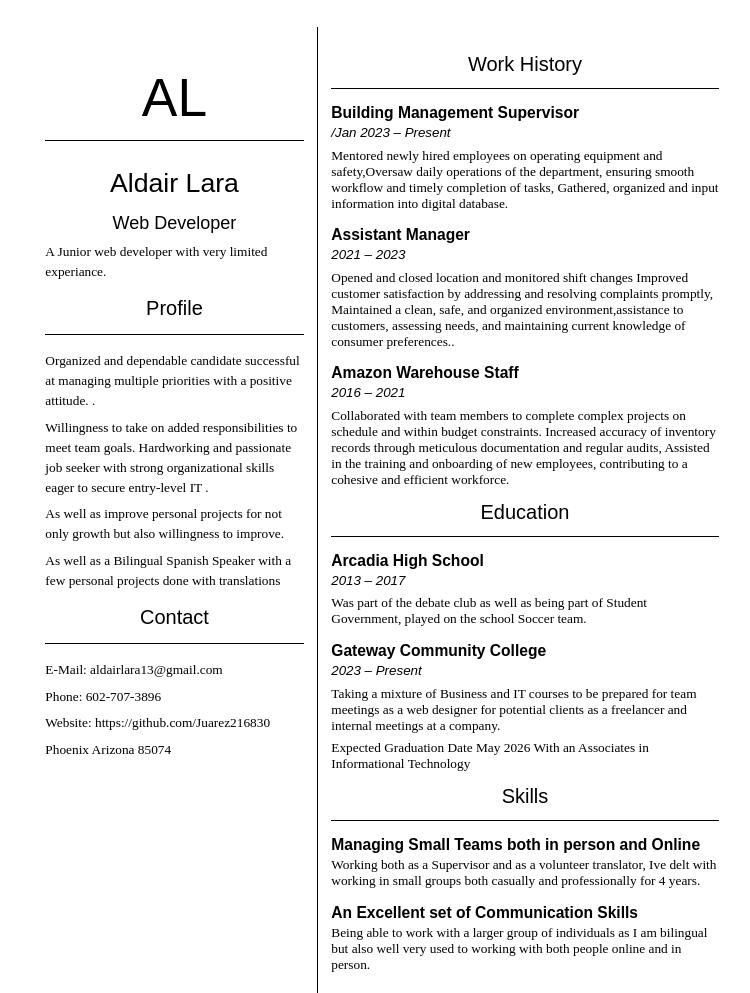
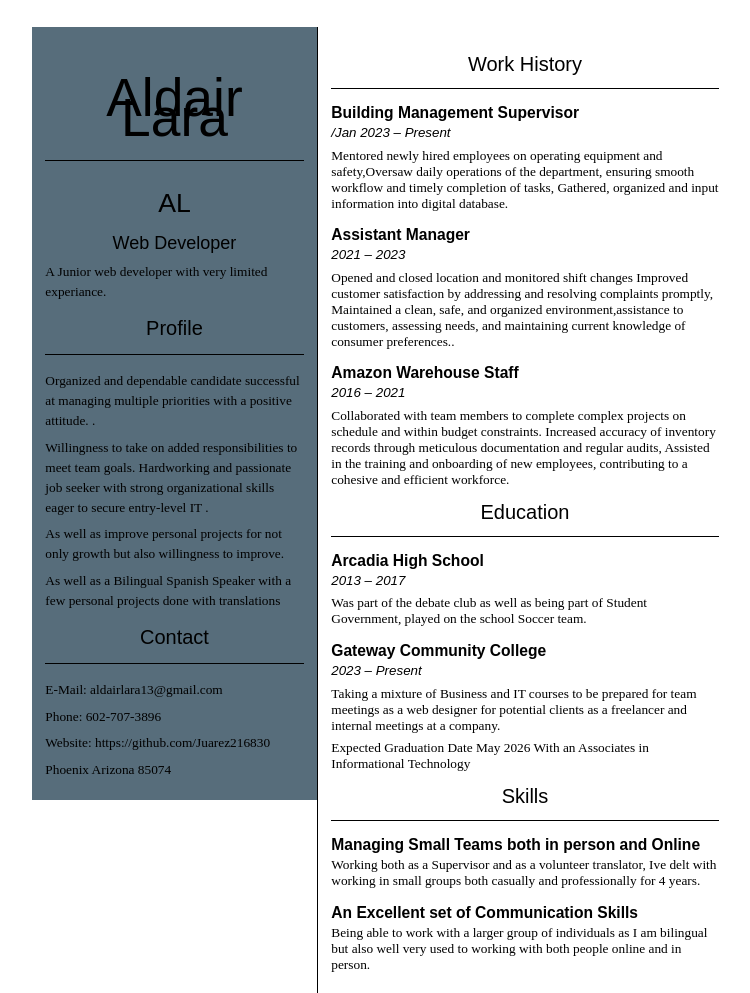
Before and after one commit to Juarez216830/resume, a plain HTML site: page index.html in a window 1280 px wide. Shown: the whole page, without its empty margins (258-1008 px from the left). Drawn offline with Linux system fonts and the light colour scheme.

Commit message:
minor fix to CSS

```diff
--- a/index.html
+++ b/index.html
@@ -10,8 +10,8 @@
 
 <body>
   <div id="left-column">
-    <p id="initials">AL</p>
-    <h1>Aldair Lara</h1>
+    <p id="name">Aldair Lara</p>
+    <h1>AL</h1>
     <p id="job-title">Web Developer</p>
     <p id="brief-description">A Junior web developer with very limited experiance.</p>
     <div id="profile">
--- a/style.css
+++ b/style.css
@@ -13,6 +13,7 @@ body {
     flex: 1 1 400px;
     padding: 1em;
     line-height: 1.5em;
+    background-color: #576D7B;
   }
 
   div#right-column {
@@ -21,7 +22,7 @@ body {
     padding: 1em;
     line-height: 1.2em;
   }
-  #initials,
+  #name,
   h1,
   h2 {
     text-align: center;
@@ -34,14 +35,14 @@ body {
     margin-bottom: 0.25em;
   }
 
-  #initials,
+  #name,
   h2 {
     border-bottom: black solid 1px;
     margin: 1rem 0;
     padding-bottom: 1rem;
   }
 
-  #initials {
+  #name {
     font-family: sans-serif;
     font-size: 4em;
     margin-bottom: 2rem;
```
